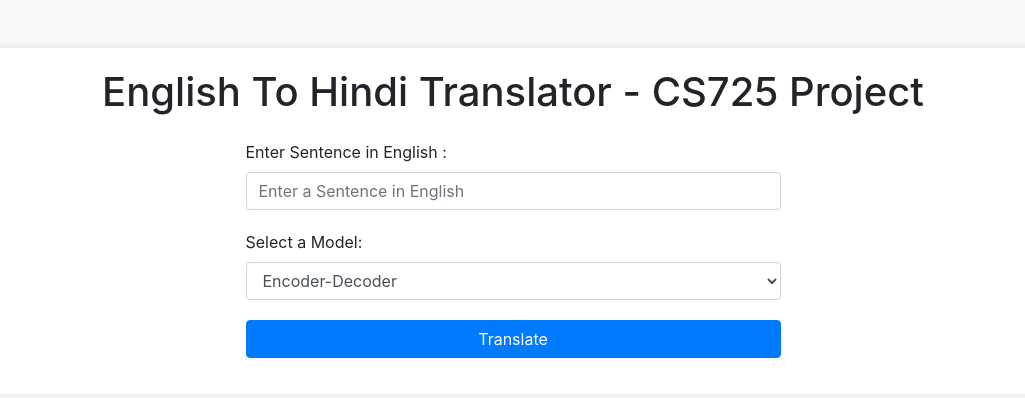
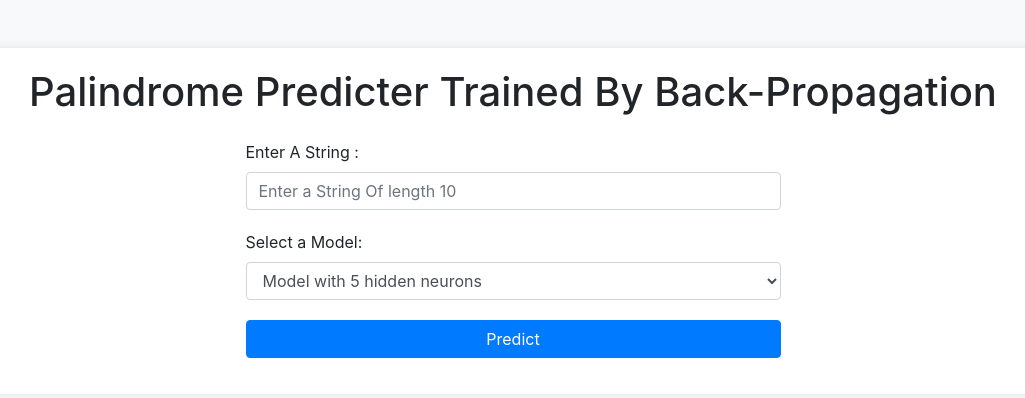
Before and after one commit to ujjwalsharmaIITB/Natural-Language-Processing-Semester-2, a Flask app: page / in a window 1280 px wide. Shown: the top 398 px of the page, without its empty margins (127-1152 px from the left). Run offline with Flask 3, Linux system fonts and the light colour scheme; parts of the project's set-up code (start-up, migrations or seed data) failed here and were passed over; some libraries are stand-ins or nearby versions.

Commit message:
modified front end files

```diff
--- a/Assignment-1/static/script.js
+++ b/Assignment-1/static/script.js
@@ -11,44 +11,9 @@ document.addEventListener('DOMContentLoaded', function() {
         // Creating a request object to send to the backend API
         // Just replace '/api/predict' with the actual API endpoint URL
         console.log(selectedModel)
-        var apiUrl = ""
+        var apiUrl = `/${selectedModel}/${sentence}`
 
-        if(selectedModel === "encdecV1") {
-            console.log(selectedModel)
-            apiUrl = "/getTranslation/v1/"+ sentence;
-            console.log(apiUrl)
-        } else if (selectedModel === "encdecV2") {
-            console.log(selectedModel)
-            apiUrl = "/getTransformerV2/"+ sentence
-            console.log(apiUrl)
-
-        } else if (selectedModel === "transformerV1") {
-            console.log(selectedModel)
-            apiUrl = "/getTransformerV1/"+ sentence
-            console.log(apiUrl)
-
-
-        } else if (selectedModel === "transformerV2") {
-            console.log(selectedModel)
-            apiUrl = "/getTransformerV2/"+ sentence
-            console.log(apiUrl)
-
-        }   else if (selectedModel === "transformerV3") {
-            console.log(selectedModel)
-            apiUrl = "/getTransformerV3/"+ sentence
-            console.log(apiUrl)
-
-        }   else if (selectedModel === "transformerV4") {
-            console.log(selectedModel)
-            apiUrl = "/getTransformerV4/"+ sentence
-            console.log(apiUrl)
-
-
-        }   else {
-            console.log("Wronfg Selection")
-            apiUrl = ''
-        }
-
+        console.log("apiUrl" , apiUrl)
 
 
         const request = new Request(apiUrl, {
@@ -62,7 +27,7 @@ document.addEventListener('DOMContentLoaded', function() {
             .then(response => response.json())
             .then(data => {
                 // handle the reesponse data here
-                predictionResult.innerHTML = `<h3>Translated Sentence :<h3><br> <b>${data['Translated Sentence']}</b>`;
+                predictionResult.innerHTML = `<h3>Prediction :<h3><br> <b>${data['prediction']}</b>`;
                 predictionResult.classList.add('show');
             })
             .catch(error => {
--- a/Assignment-1/templates/index.html
+++ b/Assignment-1/templates/index.html
@@ -3,7 +3,7 @@
 <head>
     <meta charset="UTF-8">
     <meta name="viewport" content="width=device-width, initial-scale=1.0">
-    <title>English To Hindi Translator</title>
+    <title>Palindrome Predicter - CS772 Project</title>
     <link href="https://fonts.googleapis.com/css?family=Dancing+Script" rel="stylesheet">
 
     <link href="https://maxcdn.bootstrapcdn.com/bootstrap/4.5.2/css/bootstrap.min.css" rel="stylesheet">
@@ -12,25 +12,23 @@
 </head>
 <body>
     <div class="container mt-5">
-        <h1 class="text-center">English To Hindi Translator - CS725 Project</h1>
+        <h1 class="text-center">Palindrome Predicter Trained By Back-Propagation</h1>
         <div class="row justify-content-center mt-4">
             <div class="col-md-6">
                 <div class="form-group">
-                    <label for="inputSentence">Enter Sentence in English :</label>
-                    <input type="text" class="form-control" id="inputSentence" placeholder="Enter a Sentence in English">
+                    <label for="inputSentence">Enter A String :</label>
+                    <input type="text" class="form-control" id="inputSentence" placeholder="Enter a String Of length 10">
                 </div>
                 <div class="form-group">
                     <label for="modelSelect">Select a Model:</label>
                     <select class="form-control" id="modelSelect">
-                        <option value="encdecV1">Encoder-Decoder</option>
-                        <option value="encdecV2">Encoder-Decoder (With Attention)</option>
-                        <!-- <option value="transformerV1">Transformer (With 65k sentences)</option> -->
-                        <option value="transformerV2">Transformer (With 135k sentences)</option>
-                        <option value="transformerV3">Transformer (With 169k sentences )</option>
-                        <option value="transformerV4">Transformer (With 200k sentences )</option>
-                    </select>
+                        <option value="model_5">Model with 5 hidden neurons</option>
+                        <option value="model_4">Model with 4 hidden neurons</option>
+                        <option value="model_3">Model with 3 hidden neurons</option>
+                        <option value="model_2">Model with 2 hidden neurons</option>
+                        </select>
                 </div>
-                <button class="btn btn-primary btn-block" id="predictButton">Translate</button>
+                <button class="btn btn-primary btn-block" id="predictButton">Predict</button>
                 <div class="mt-3" id="predictionResult"></div>
             </div>
         </div>
```
